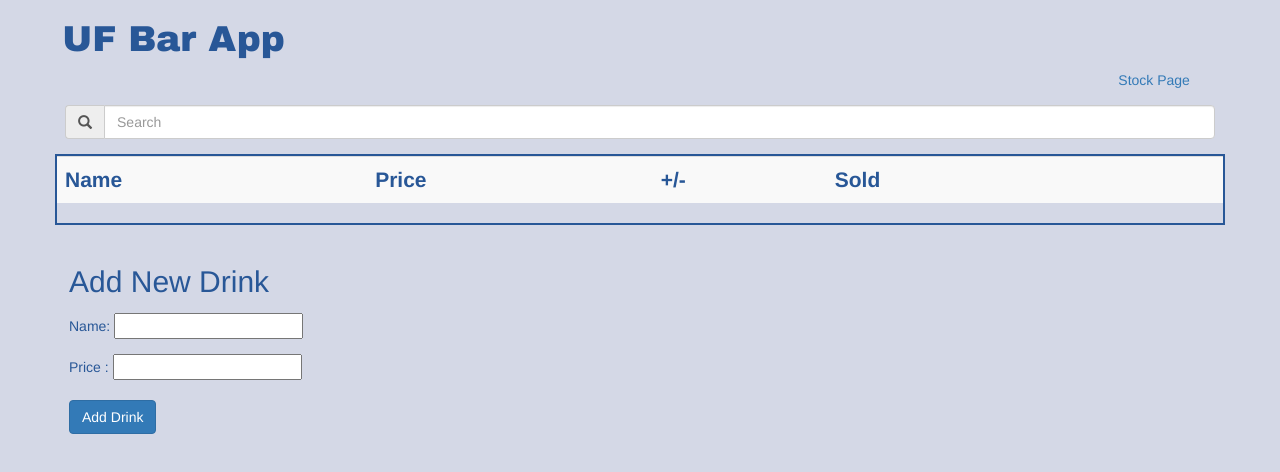
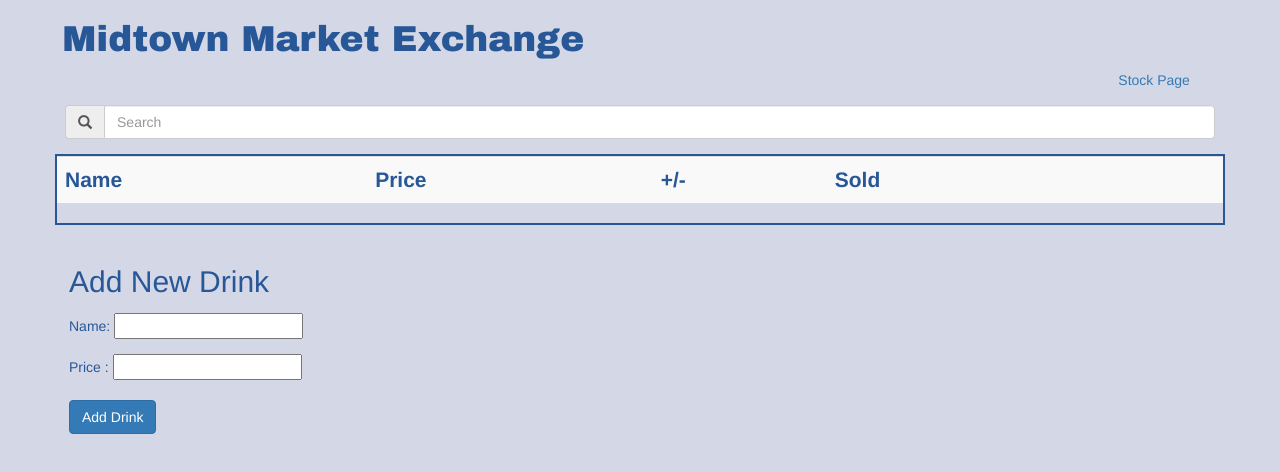
Before and after one commit to samo012/BarApp, a website: page client/index.html in a window 1280 px wide. Drawn offline with nearby package versions, Linux system fonts and the light colour scheme; no server answers.

Commit message:
Changed Title

```diff
--- a/client/index.html
+++ b/client/index.html
@@ -8,7 +8,7 @@
   <body ng-app="barApp">
     <div class="container">
       <div class="row">
-        <h1>UF Bar App</h1>
+        <h1>Midtown Market Exchange</h1>
         <a href="/home">Stock Page</a>
       </div>
       <div class="row" ng-controller="ListingsController">
```
